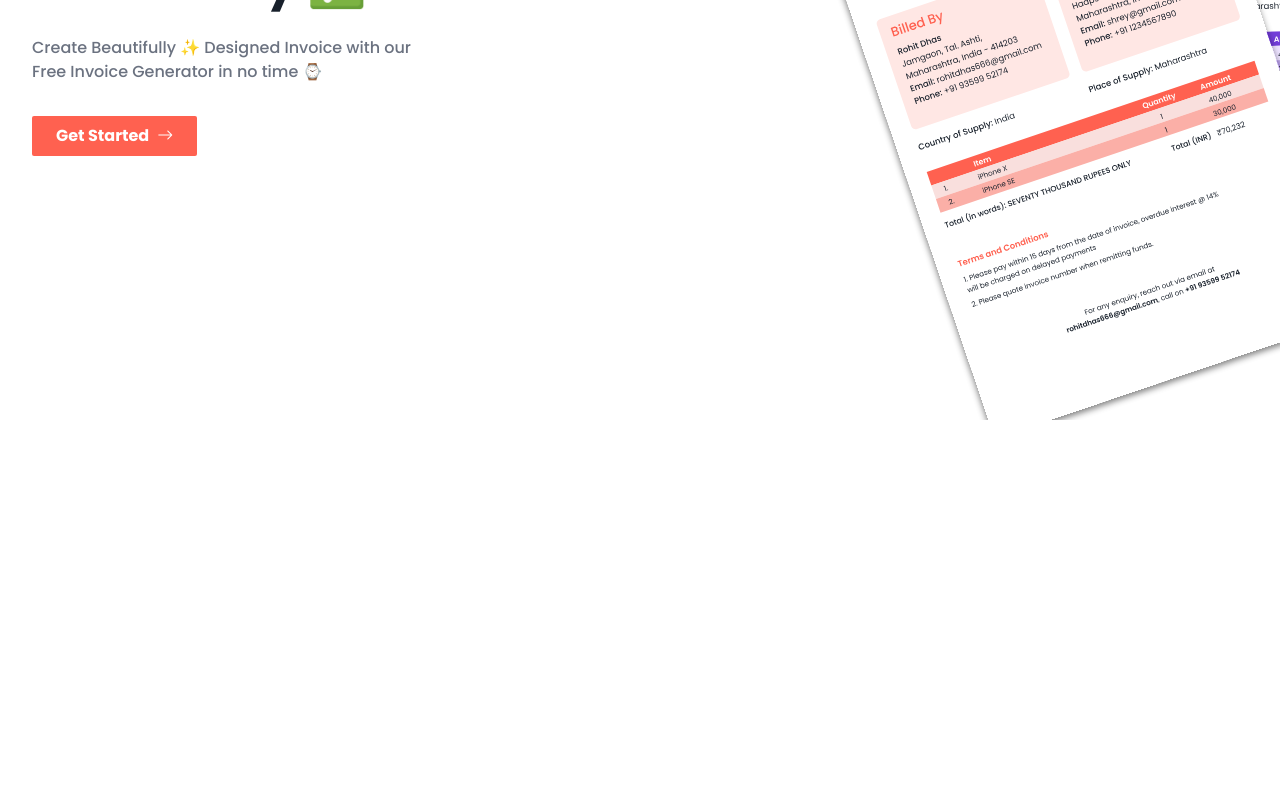
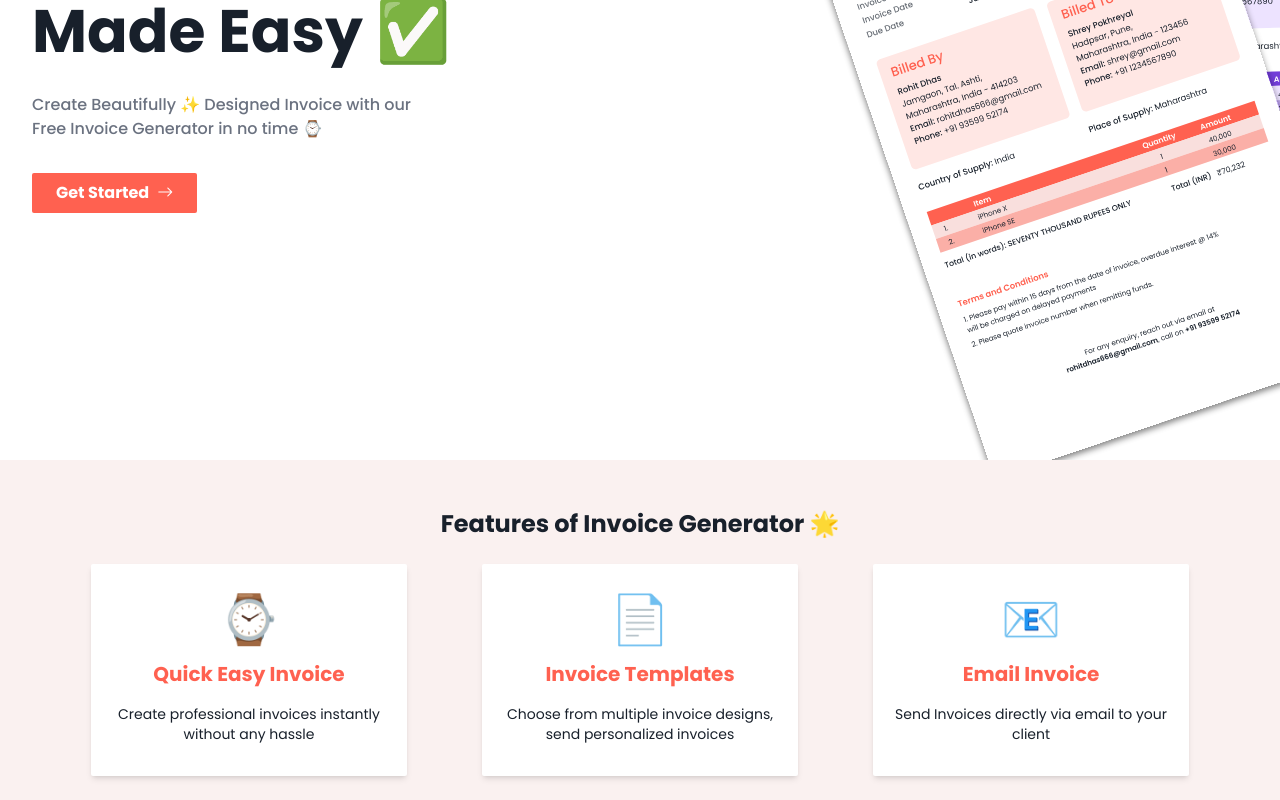
Before and after one commit to rohitdhas/invoicer, a Next.js app: page / in a window 1280 px wide. Shown: the part 380-1180 px from the top of the page. Before the commit the page ends 800 px from the top, so only its background shows below. Built offline with nearby package versions, Linux system fonts and the light colour scheme.

Commit message:
added features section

```diff
--- a/components/layout.jsx
+++ b/components/layout.jsx
@@ -4,7 +4,7 @@
   return (
     <>
       <Navbar />
-      <main>{children}</main>
+      <main className="mt-10">{children}</main>
     </>
   );
 }
--- a/pages/index.js
+++ b/pages/index.js
@@ -13,7 +13,7 @@
         <div className="flex justify-start align items-center pl-8 overflow-hidden relative h-screen">
           <div>
             <div className="text-black">
-              <h2 className="md:text-5xl text-3xl font-bold md:leading-snug">
+              <h2 className="xl:text-6xl md:text-5xl text-3xl font-bold xl:leading-snug">
                 <p>Invoice Generation</p>
                 <p>Made Easy ✅</p>
               </h2>
@@ -31,6 +31,41 @@
             <Image height={700} width={600} src={HeroImg} alt="Hero Image" />
           </div>
         </div>
+        {/* Features Section */}
+        <div className="h-auto px-8 py-6 bg-primary-100">
+          <h3 className="text-2xl font-bold text-black text-center py-6">
+            Features of Invoice Generator 🌟
+          </h3>
+          <div className="flex justify-evenly">
+            <div className="bg-white shadow-md rounded-sm text-center px-4 py-8 w-[26%]">
+              <div className="icon text-5xl">⌚</div>
+              <h4 className="text-xl font-semibold text-primary-400 my-4">
+                Quick Easy Invoice
+              </h4>
+              <p className="text-sm text-black">
+                Create professional invoices instantly without any hassle
+              </p>
+            </div>
+            <div className="bg-white shadow-md rounded-sm text-center px-4 py-8 mx-4 w-[26%]">
+              <div className="icon text-5xl">📄</div>
+              <h4 className="text-xl font-semibold text-primary-400 my-4">
+                Invoice Templates
+              </h4>
+              <p className="text-sm text-black">
+                Choose from multiple invoice designs, send personalized invoices
+              </p>
+            </div>
+            <div className="bg-white shadow-md rounded-sm text-center px-4 py-8 w-[26%]">
+              <div className="icon text-5xl">📧</div>
+              <h4 className="text-xl font-semibold text-primary-400 my-4">
+                Email Invoice
+              </h4>
+              <p className="text-sm text-black">
+                Send Invoices directly via email to your client
+              </p>
+            </div>
+          </div>
+        </div>
       </main>
     </div>
   );
```
